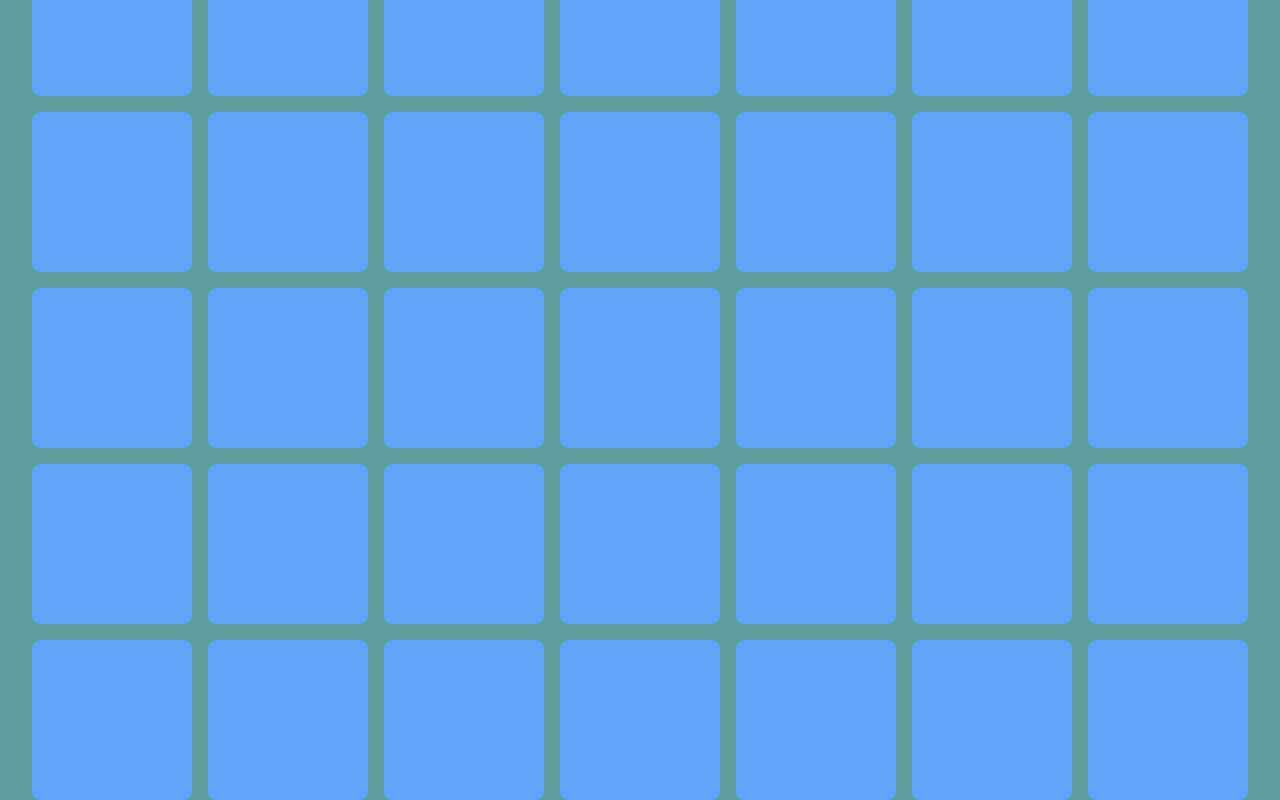
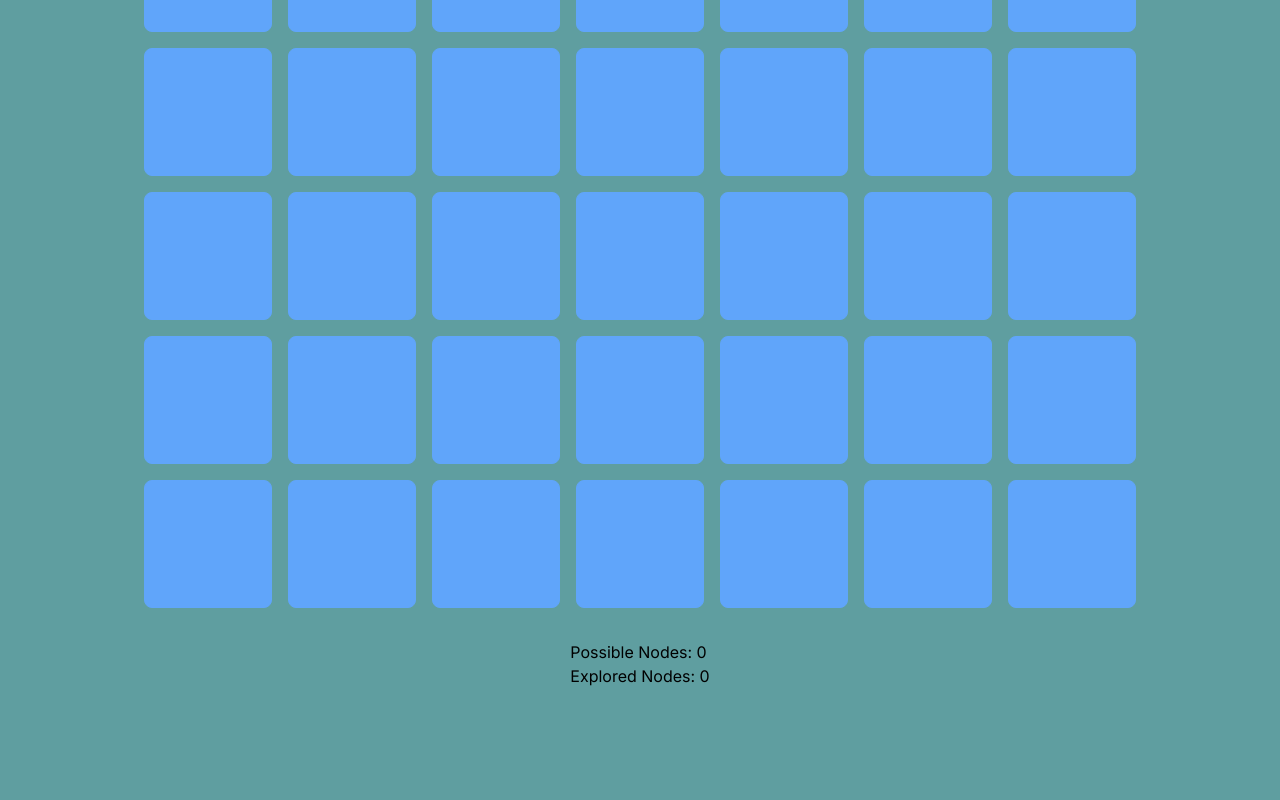
Before and after one commit to realkoder/dsa-exam-project, a Next.js app: page / in a window 1280 px wide. Shown: the part 328-1128 px from the top of the page. After the commit the page ends 1016 px from the top, so only its background shows below. Built offline with nearby package versions, Linux system fonts and the light colour scheme.

Commit message:
changed minor things within alphabetaminmax and made smaller boxes

```diff
--- a/src/templates/TicTacToePage/index.tsx
+++ b/src/templates/TicTacToePage/index.tsx
@@ -1,4 +1,4 @@
-"use client";
+"use client"
 import { useEffect, useState } from 'react';
 import { NextPage } from 'next';
 import Image from 'next/image';
@@ -6,7 +6,6 @@ import { Board } from '@/types/Board';
 import { hasFourInARow, makeMove } from '@/utilities/TicTacToeEngine';
 import { computersMove } from '@/utilities/AlphaBeta';
 import { Cell } from '@/types/Cell';
-
 
 export const TicTacToePage: NextPage = () => {
   const [board, setBoard] = useState<Board>([
@@ -19,6 +18,8 @@ export const TicTacToePage: NextPage = () => {
   ]);
   const [isWhiteTurn, setIsWhiteTurn] = useState(true); // White / X is player and red / O is computer
   const [gameWon, setGameWon] = useState(false);
+  const [possibleNodes, setPossibleNodes] = useState(0);
+  const [exploredNodes, setExploredNodes] = useState(0);
 
   // Reset the game after a win
   useEffect(() => {
@@ -44,6 +45,8 @@ export const TicTacToePage: NextPage = () => {
       [' ', ' ', ' ', ' ', ' ', ' ', ' '],
     ]);
     setIsWhiteTurn(true);
+    setPossibleNodes(0);
+    setExploredNodes(0);
   };
 
   useEffect(() => {
@@ -52,15 +55,18 @@ export const TicTacToePage: NextPage = () => {
       const delay = 600; // Delay in milliseconds (e.g., 1000ms = 1 second)
       setTimeout(() => {
         const boardCopy = [...board.map(row => [...row])];
-        const computerMove = computersMove(boardCopy);
-        if (computerMove) {
-          makeMoveAndUpdateBoard(computerMove, 'O'); // 'O' represents the computer's move
+        const computerMoveResult = computersMove(boardCopy, 10);
+        if (computerMoveResult) {
+          const { move, possibleNodes, exploredNodes } = computerMoveResult;
+          makeMoveAndUpdateBoard(move, 'O'); // 'O' represents the computer's move
+          setPossibleNodes(possibleNodes);
+          setExploredNodes(exploredNodes);
         }
       }, delay);
     }
   }, [isWhiteTurn, gameWon]);
 
-  const makeMoveAndUpdateBoard = (move: {row: number, col: number}, player: Cell) => {
+  const makeMoveAndUpdateBoard = (move: { row: number; col: number }, player: Cell) => {
     const boardCopy = [...board.map(row => [...row])];
     const newBoard = makeMove(boardCopy, move.col, isWhiteTurn);
     setBoard(newBoard);
@@ -69,15 +75,15 @@ export const TicTacToePage: NextPage = () => {
       setTimeout(() => alert(`Game is over - ${player === 'X' ? 'you' : 'computer'} did win the game!`), 100);
       setGameWon(true);
     } else {
-        setIsWhiteTurn(cur => !cur); // Switch turns
+      setIsWhiteTurn((cur) => !cur); // Switch turns
     }
   };
 
   const handleClick = (row: number, col: number) => {
     if (board[row][col] === ' ' && !gameWon && isWhiteTurn) {
-      makeMoveAndUpdateBoard({row, col}, 'X');
+      makeMoveAndUpdateBoard({ row, col }, 'X');
     } else {
-      alert("INVALID MOVE");
+      alert('INVALID MOVE');
     }
   };
 
@@ -87,16 +93,16 @@ export const TicTacToePage: NextPage = () => {
 
       <div className="grid grid-row-3 gap-4">
         {board.map((row, rowIndex) => (
-          <div key={rowIndex} className="flex justify-center gap-4 cursor-pointer ">
+          <div key={rowIndex} className="flex justify-center gap-4 cursor-pointer">
             {row.map((cell, colIndex) => (
               <button
-                className="h-40 w-40 border rounded-lg border-blue-400 bg-blue-400 flex items-center justify-center font-bold font-mono text-9xl"
+                className="h-32 w-32 border rounded-lg border-blue-400 bg-blue-400 flex items-center justify-center font-bold font-mono text-9xl"
                 key={colIndex}
                 onClick={() => {
                   if (gameWon) {
-                    alert("GAME IS OVER");
+                    alert('GAME IS OVER');
                   } else {
-                    handleClick(rowIndex, colIndex)
+                    handleClick(rowIndex, colIndex);
                   }
                 }}
               >
@@ -106,6 +112,11 @@ export const TicTacToePage: NextPage = () => {
           </div>
         ))}
       </div>
+
+      <div className="mt-8">
+        <p>Possible Nodes: {possibleNodes}</p>
+        <p>Explored Nodes: {exploredNodes}</p>
+      </div>
     </div>
   );
 };
--- a/src/utilities/AlphaBeta.ts
+++ b/src/utilities/AlphaBeta.ts
@@ -7,15 +7,18 @@ type Move = {
     col: number;
 };
 
+let possibleNodes = 0;
+let exploredNodes = 0;
+
 function evaluateBoard(board: Board): number {
     let score = 0;
 
     for (let row = 0; row < board.length; row++) {
         for (let col = 0; col < board[row].length; col++) {
-            if (board[row][col] === 'O') {
-                score += evaluatePosition(board, row, col, 'O');
-            } else if (board[row][col] === 'X') {
-                score -= evaluatePosition(board, row, col, 'X');
+            if (board[row][col] === 'X') {
+                score += evaluatePosition(board, row, col, 'X');
+            } else if (board[row][col] === 'O') {
+                score -= evaluatePosition(board, row, col, 'O');
             }
         }
     }
@@ -46,13 +49,13 @@ function evaluatePosition(board: Board, row: number, col: number, symbol: Cell):
         if (count === 4) {
             score += 1000;
         } else if (count === 3) {
-            score += 50;
+            score += 100;
         } else if (count === 2) {
             score += 10;
         }
 
         // Evaluate the opponent
-         const opponent = symbol === 'O' ? 'X' : 'O';
+        const opponent = symbol === 'X' ? 'O' : 'X';
         count = 0;
         for (let i = 0; i < 4; i++) {
             const newRow = row + dirRow * i;
@@ -67,7 +70,7 @@ function evaluatePosition(board: Board, row: number, col: number, symbol: Cell):
         if (count === 4) {
             score -= 1000;
         } else if (count === 3) {
-             score -= 50;
+            score -= 100;
         } else if (count === 2) {
             score -= 10;
         }
@@ -77,16 +80,25 @@ function evaluatePosition(board: Board, row: number, col: number, symbol: Cell):
 }
 
 function minimaxWithAlphaBeta(board: Board, depth: number, isMaximizingPlayer: boolean, alpha: number, beta: number): number {
+    possibleNodes++;
+
     const boardCopy = [...board.map(row => [...row])];
 
     const winner = hasFourInARow(board);
-    if (winner !== null) return winner === 'X' ? -1 : 1;
-    if (isBoardFull(board) || depth === 0) return evaluateBoard(board);
+    if (winner !== null) {
+        exploredNodes++;
+        return winner === 'X' ? 1000 : -1000;
+    }
+    if (isBoardFull(board) || depth === 0) {
+        exploredNodes++;
+        return evaluateBoard(board);
+    }
 
     if (isMaximizingPlayer) {
         let maxEval = -Infinity;
         for (let move of getPossibleMoves(board)) {
-            const evaluation = minimaxWithAlphaBeta(makeMove(boardCopy, move.col, false), depth - 1, false, alpha, beta);
+            const newBoard = makeMove(boardCopy, move.col, false);
+            const evaluation = minimaxWithAlphaBeta(newBoard, depth - 1, false, alpha, beta);
             maxEval = Math.max(maxEval, evaluation);
             alpha = Math.max(alpha, evaluation);
             if (beta <= alpha) break;
@@ -95,7 +107,8 @@ function minimaxWithAlphaBeta(board: Board, depth: number, isMaximizingPlayer: b
     } else {
         let minEval = Infinity;
         for (let move of getPossibleMoves(board)) {
-            const evaluation = minimaxWithAlphaBeta(makeMove(boardCopy, move.col, true), depth - 1, true, alpha, beta);
+            const newBoard = makeMove(boardCopy, move.col, true);
+            const evaluation = minimaxWithAlphaBeta(newBoard, depth - 1, true, alpha, beta);
             minEval = Math.min(minEval, evaluation);
             beta = Math.min(beta, evaluation);
             if (beta <= alpha) break;
@@ -104,14 +117,17 @@ function minimaxWithAlphaBeta(board: Board, depth: number, isMaximizingPlayer: b
     }
 }
 
-
-export function computersMove(board: Board, depth: number = 2): Move {
+export function computersMove(board: Board, depth: number = 2): { move: Move, possibleNodes: number, exploredNodes: number } {
     let bestScore = -Infinity;
     let bestMove: Move | null = null;
     const moves = getPossibleMoves(board);
 
+    // Reset counters
+    possibleNodes = 0;
+    exploredNodes = 0;
+
     for (let move of moves) {
-        const newBoard = makeMove(board, move.col, false);
+        const newBoard = makeMove(board, move.col, true);
         const score = minimaxWithAlphaBeta(newBoard, depth, false, -Infinity, Infinity);
 
         if (score > bestScore) {
@@ -120,15 +136,16 @@ export function computersMove(board: Board, depth: number = 2): Move {
         }
     }
 
-    return bestMove!;
+    return { move: bestMove!, possibleNodes, exploredNodes };
 }
 
 function getPossibleMoves(board: Board): Move[] {
     const moves: Move[] = [];
-    for (let row = 0; row < board.length; row++) {
-        for (let col = 0; col < board[row].length; col++) {
-            if (board[row][col] === ' ' && (row === 5 || board[row+1][col] !== ' ')) {
+    for (let col = 0; col < board[0].length; col++) {
+        for (let row = board.length - 1; row >= 0; row--) {
+            if (board[row][col] === ' ') {
                 moves.push({ row, col });
+                break;
             }
         }
     }
```
Lines whose indentation alone changed are shown as unchanged.
